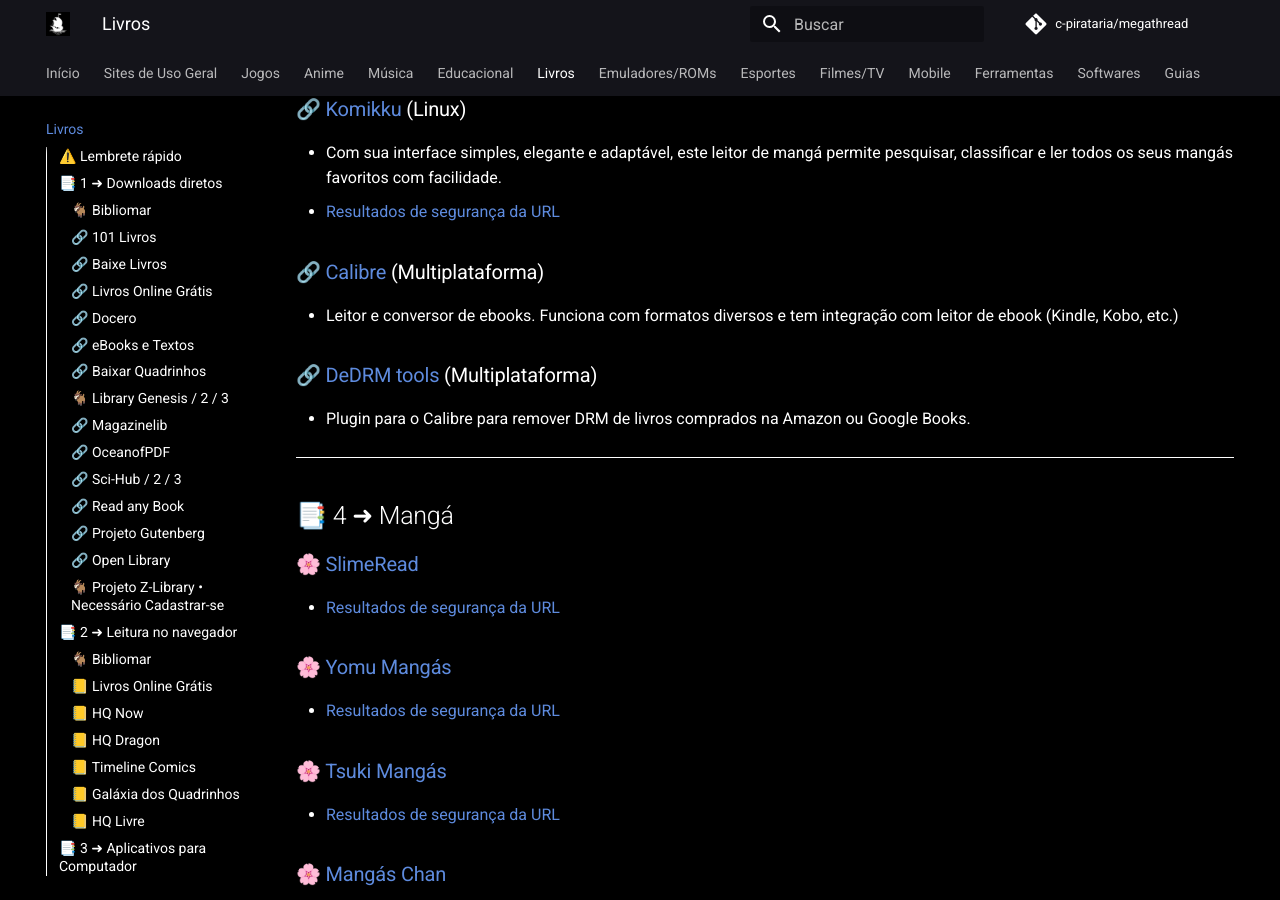
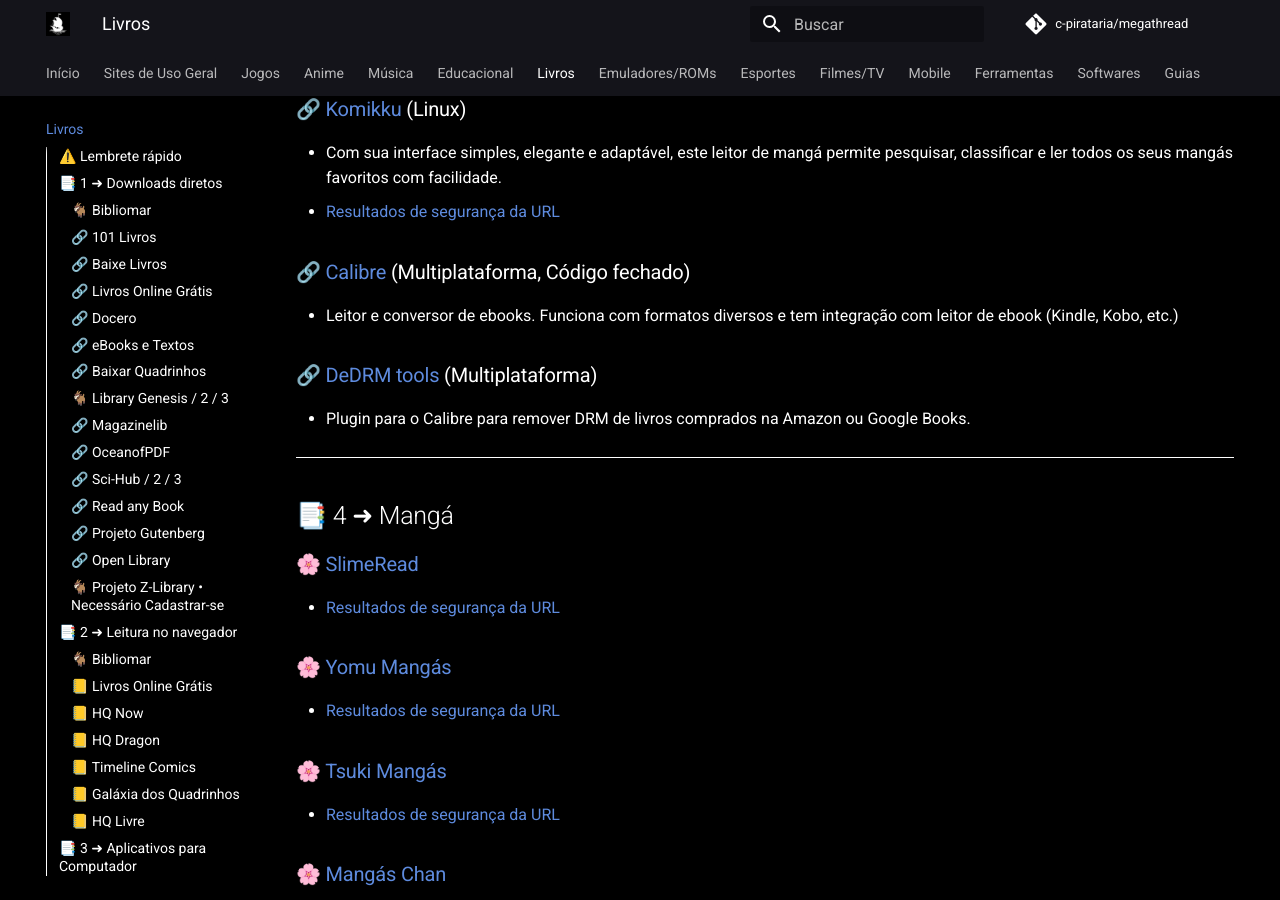
Before and after one commit to piratarialink/megathread_pirata, an MkDocs documentation site: the page built from docs/livros.md, in a window 1280 px wide and 900 px high, scrolled down 3544 px. Built offline with MkDocs 1.6.1 and Material for MkDocs 9.7.7, drawn with Linux system fonts in a browser that asks for light colours; comment, search, counter and statistics services are not loaded.

Commit message:
Código fechado no Calibre

```diff
--- a/docs/livros.md
+++ b/docs/livros.md
@@ -101,7 +101,7 @@ Livros, como mangás, quadrinhos e romances, são um meio de registro de informa
 - Com sua interface simples, elegante e adaptável, este leitor de mangá permite pesquisar, classificar e ler todos os seus mangás favoritos com facilidade.
 - [Resultados de segurança da URL](https://www.urlvoid.com/scan/valos.gitlab.io/)
 
-### 🔗 [Calibre](https://calibre-ebook.com) (Multiplataforma)
+### 🔗 [Calibre](https://calibre-ebook.com) (Multiplataforma, Código fechado)
 - Leitor e conversor de ebooks. Funciona com formatos diversos e tem integração com leitor de ebook (Kindle, Kobo, etc.)
 
 ### 🔗 [DeDRM tools](https://github.com/apprenticeharper/DeDRM_tools) (Multiplataforma)
```
